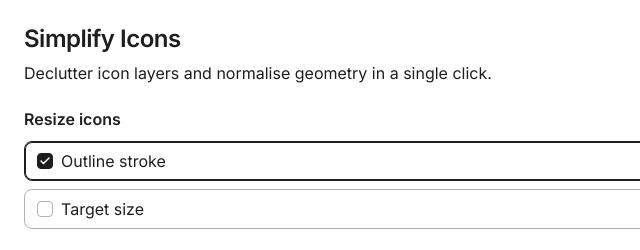
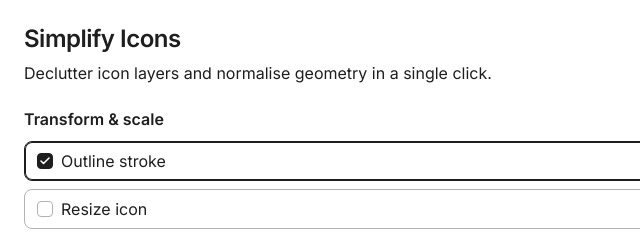
Before and after one commit to mattholihan/simplify-icons-plugin, a website: page ui.html in a window 1280 px wide. Shown: the top 250 px of the page, 0-640 px from the left. Drawn offline with Linux system fonts and the light colour scheme.

Commit message:
06/02/26 10:26 Label changes

```diff
--- a/ui.html
+++ b/ui.html
@@ -165,7 +165,7 @@
             /* max-height: 200px;  Removed for full expansion */
             /* overflow-y: auto; Removed for natural flow */
             background: white;
-            margin-top: 8px;
+            margin-top: 12px;
             overflow: hidden;
         }
 
@@ -350,7 +350,7 @@
 
         <!-- Dimensions Section -->
         <div>
-            <span class="label">Resize icons</span>
+            <span class="label">Transform & scale</span>
             <div style="display: flex; flex-direction: column; gap: 8px;">
 
                 <label class="toggle-tile">
@@ -360,7 +360,7 @@
 
                 <label class="toggle-tile">
                     <input type="checkbox" id="size-checkbox">
-                    <span style="font-size: 16px;">Target size</span>
+                    <span style="font-size: 16px;">Resize icon</span>
                 </label>
 
                 <div id="dimensions-input-container" style="display: none;">
```
